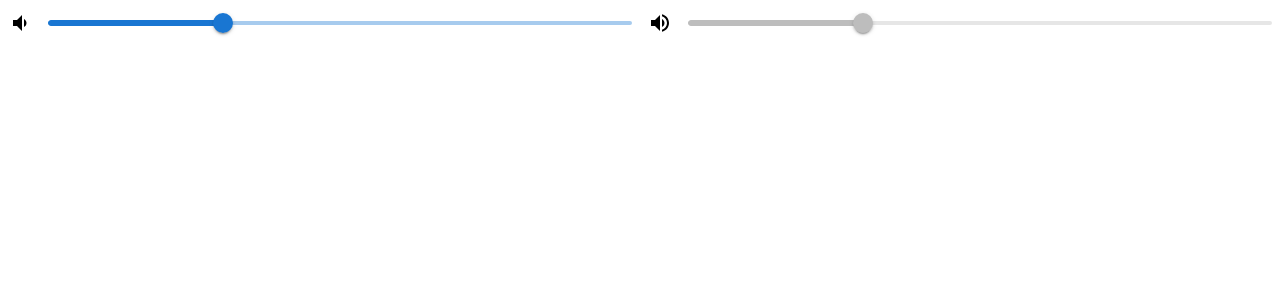
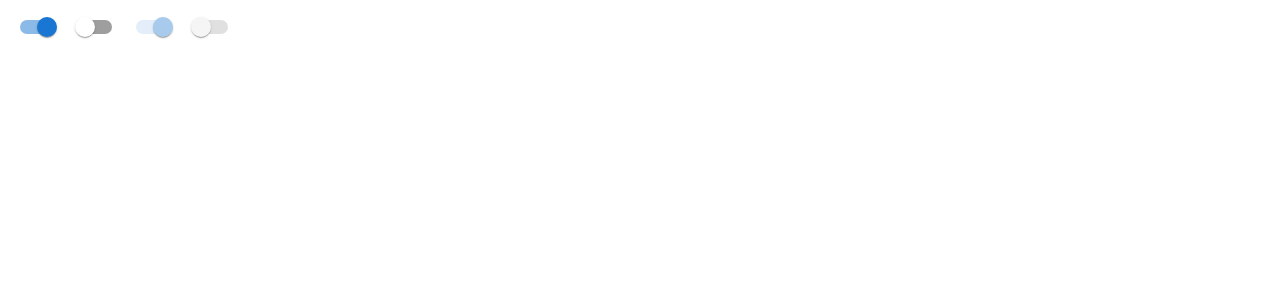
Before and after one commit to iampooran/materialui, a React (Create React App) app: page / in a window 1280 px wide. Shown: the top 300 px of the page. Built offline with nearby package versions, Linux system fonts and the light colour scheme.

Commit message:
Switch Added

```diff
--- a/src/App.js
+++ b/src/App.js
@@ -6,7 +6,8 @@
 // import RadioGroupExample from "./components/RadioGroupExample";
 
 // import SelectExample from "./components/SelectExample";
-import SliderExample from "./components/SliderExample";
+// import SliderExample from "./components/SliderExample";
+import SwitchExample from "./components/SwitchExample";
 
 // import RatingExample from "./components/RatingExample";
 function App() {
@@ -20,7 +21,8 @@ function App() {
       {/* <RadioGroupExample/> */}
       {/* <RatingExample /> */}
       {/* <SelectExample/> */}
-      <SliderExample/>
+      {/* <SliderExample/> */}
+      <SwitchExample/>
     </div>
   );
 }
--- /dev/null
+++ b/src/components/SwitchExample.jsx
@@ -0,0 +1,17 @@
+import { Switch } from "@mui/material";
+import React from "react";
+
+const label = { inputProps: { "aria-label": "Switch demo" } };
+
+const SwitchExample = () => {
+  return (
+    <div>
+      <Switch {...label} defaultChecked />
+      <Switch {...label} />
+      <Switch {...label} disabled defaultChecked />
+      <Switch {...label} disabled />
+    </div>
+  );
+};
+
+export default SwitchExample;
```
